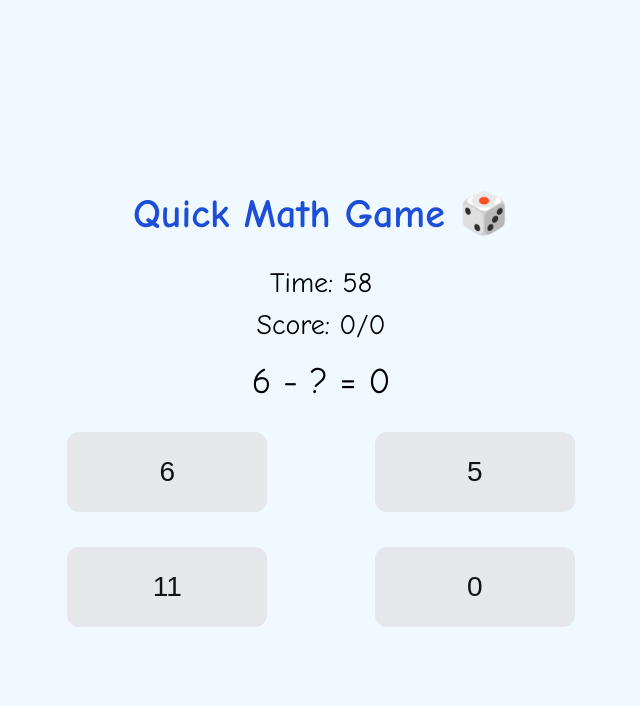
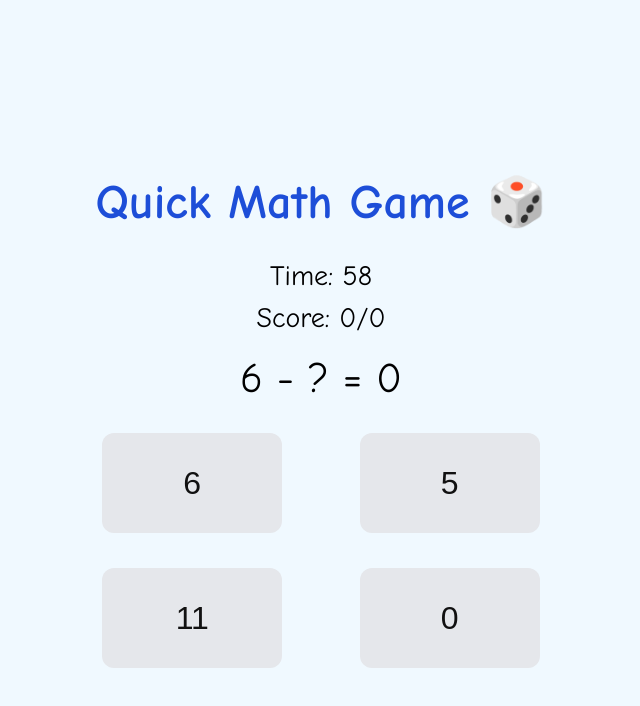
Before and after one commit to tripaider/KidSum, a plain HTML site: page Index.html in a window 1280 px wide. Both pictures are taken after a click on the button "Start Game". Shown: the whole page, without its empty margins (319-959 px from the left). Drawn offline with Linux system fonts and the light colour scheme.

Commit message:
Update Index.html

```diff
--- a/Index.html
+++ b/Index.html
@@ -4,6 +4,79 @@
   <meta charset="UTF-8">
   <title>Kid Math Game</title>
   <style>
+    body {
+      font-family: Comic Sans MS, Arial, sans-serif;
+      display: flex;
+      flex-direction: column;
+      align-items: center;
+      justify-content: center;
+      height: 100vh;
+      background: #f0f9ff;
+      margin: 0;
+      padding: 10px;
+    }
+    h1 {
+      margin-bottom: 20px;
+      color: #1d4ed8;
+      font-size: clamp(28px, 6vw, 48px); /* responsive */
+      text-align: center;
+    }
+    #menu, #game {
+      text-align: center;
+      width: 100%;
+      max-width: 500px;
+    }
+    label, input {
+      font-size: clamp(16px, 4vw, 24px);
+      margin: 5px;
+    }
+    input {
+      width: 70px;
+      text-align: center;
+    }
+    button {
+      font-size: clamp(20px, 5vw, 32px);
+      padding: clamp(12px, 3vw, 20px);
+      margin: 10px;
+      border: none;
+      border-radius: 12px;
+      background: #e5e7eb; /* neutral grey */
+      color: #111;
+      cursor: pointer;
+      transition: all 0.3s;
+    }
+    button:hover {
+      opacity: 0.9;
+    }
+    .question {
+      font-size: clamp(26px, 7vw, 42px);
+      margin: 20px;
+    }
+    .options {
+      display: grid;
+      grid-template-columns: repeat(2, 1fr);
+      gap: 15px;
+      justify-items: center;
+      margin-top: 20px;
+    }
+    .options button {
+      width: clamp(120px, 40vw, 180px);
+      height: clamp(60px, 20vw, 100px);
+    }
+    #score, #timer {
+      font-size: clamp(18px, 4.5vw, 28px);
+      margin: 10px;
+    }
+    .correct {
+      background: #22c55e !important; /* green */
+      color: white;
+    }
+    .wrong {
+      background: #ef4444 !important; /* red */
+      color: white;
+    }
+  </style>
+  <!--<style>
     body {
       font-family: Comic Sans MS, Arial, sans-serif;
       display: flex;
@@ -78,7 +151,7 @@
     .bg-wrong {
       background: #fecaca !important; /* light red */
     }
-  </style>
+  </style>-->
 </head>
 <body>
 
```
